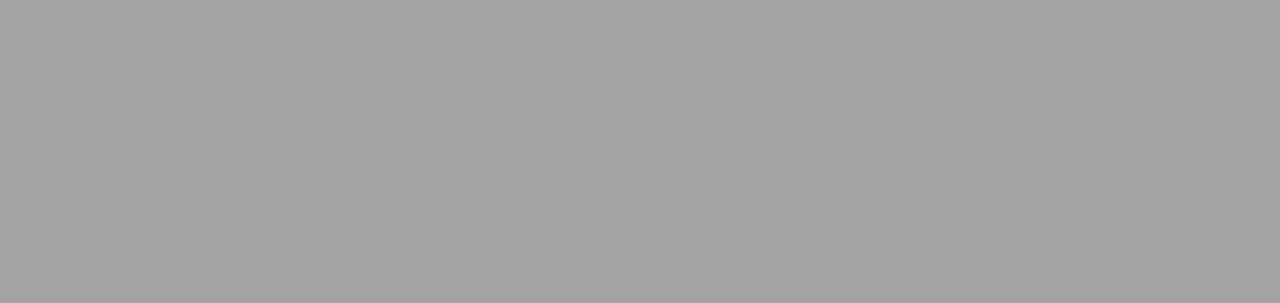
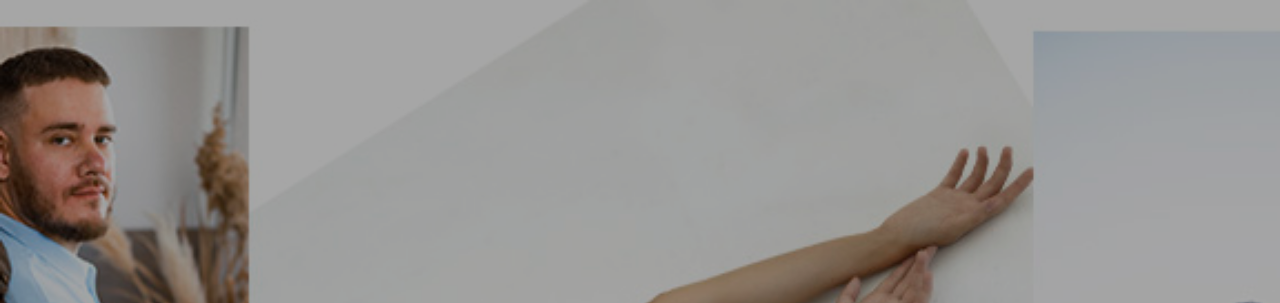
Before and after one commit to tsyhankov/photo-zhive, a plain HTML site: page index.html in a window 1280 px wide. Shown: the top 303 px of the page. Drawn offline with nearby package versions, Linux system fonts and the light colour scheme.

Commit message:
new fix logo autofill

```diff
--- a/index.html
+++ b/index.html
@@ -21,7 +21,7 @@ h1,h2,h3 {
 
 header {
   height: 100vh;
-  background: url('Image/logo_temp.jpg') center/cover no-repeat;
+  background: url('Images/logo_temp.jpg') center/cover no-repeat;
   display: flex;
   align-items: center;
   justify-content: center;
```
